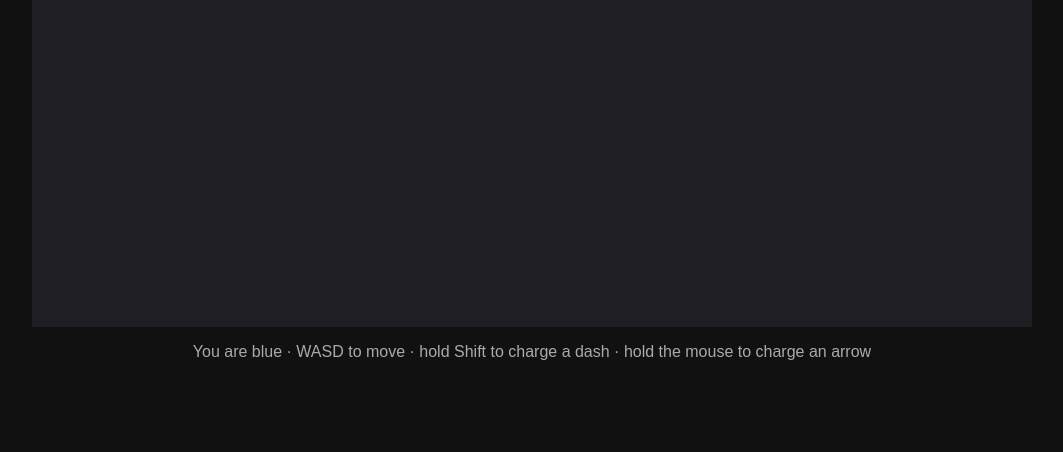
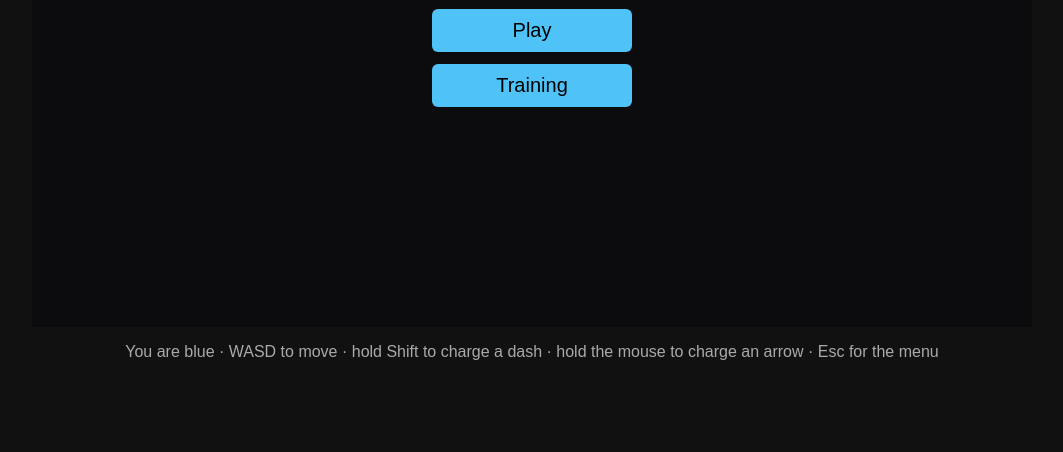
Before and after one commit to MrNo001/the_game, a website built with Vite: page client/index.html in a window 1280 px wide. Shown: the part 348-800 px from the top of the page, without its empty margins (108-1171 px from the left). Built offline with nearby package versions, Linux system fonts and the light colour scheme; no server answers.

Commit message:
added menu and training mode

```diff
--- a/client/index.html
+++ b/client/index.html
@@ -15,16 +15,60 @@
         color: #aaa;
         font-family: sans-serif;
       }
+      #arena {
+        position: relative; /* so the menu can sit on top of the canvas */
+        max-width: 100%;
+      }
       canvas {
+        display: block;
         max-width: 100%;
         background: #1e1e24;
         cursor: crosshair;
       }
+      #menu {
+        position: absolute;
+        inset: 0;
+        display: flex;
+        flex-direction: column;
+        align-items: center;
+        justify-content: center;
+        gap: 12px;
+        background: rgba(0, 0, 0, 0.6);
+      }
+      #menu[hidden] {
+        display: none;
+      }
+      #menu h1 {
+        color: white;
+        margin: 0 0 12px;
+      }
+      #menu button {
+        width: 200px;
+        padding: 10px;
+        font-size: 20px;
+        border: none;
+        border-radius: 6px;
+        background: #4fc3f7;
+        cursor: pointer;
+      }
+      #menu button:hover {
+        background: #81d4fa;
+      }
     </style>
   </head>
   <body>
-    <canvas id="game"></canvas>
-    <p>You are blue &middot; WASD to move &middot; hold Shift to charge a dash &middot; hold the mouse to charge an arrow</p>
+    <div id="arena">
+      <canvas id="game"></canvas>
+      <div id="menu">
+        <h1>Arena</h1>
+        <button id="play-button">Play</button>
+        <button id="training-button">Training</button>
+      </div>
+    </div>
+    <p>
+      You are blue &middot; WASD to move &middot; hold Shift to charge a dash &middot;
+      hold the mouse to charge an arrow &middot; Esc for the menu
+    </p>
     <script type="module" src="./main.ts"></script>
   </body>
 </html>
--- a/client/main.ts
+++ b/client/main.ts
@@ -1,5 +1,9 @@
-// The browser side: read the keyboard and mouse, send them to the server,
-// and draw whatever game state the server sends back.
+// The browser side: shows the menu, reads the keyboard and mouse, and draws the game.
+//
+// There are two ways to play:
+// - Play: the server runs the game. We send it our input and draw the state it sends back.
+// - Training: no server. We run the game rules from shared/game.ts ourselves,
+//   against a target dummy that never moves.
 
 import {
   ARENA_WIDTH,
@@ -8,7 +12,9 @@ import {
   MAX_HEALTH,
   DASH_MAX_CHARGE,
   arrowRange,
+  createPlayer,
   dashDistance,
+  step,
   type Arrow,
   type GameState,
   type Input,
@@ -25,17 +31,53 @@ const ctx = canvas.getContext("2d")!;
 canvas.width = ARENA_WIDTH;
 canvas.height = ARENA_HEIGHT;
 
-// ---- Talking to the server ----
+let mode: "menu" | "play" | "training" = "menu";
+let myId = 0; // which player we are
+let state: GameState = { players: [], arrows: [] };
 
-let socket: WebSocket;
-let myId = 0; // which player we are; the server tells us
-let state: GameState = { players: [], arrows: [] };
-let statusText = "Connecting...";
+// ---- Menu ----
+
+const menu = document.getElementById("menu")!;
+document.getElementById("play-button")!.addEventListener("click", startPlay);
+document.getElementById("training-button")!.addEventListener("click", startTraining);
+
+function startPlay() {
+  mode = "play";
+  menu.hidden = true;
+  statusText = "Connecting...";
+  connect();
+}
+
+function startTraining() {
+  mode = "training";
+  menu.hidden = true;
+  myId = 1;
+  // Player 2 is the target dummy: it never gets any input, so it just stands there
+  state = { players: [createPlayer(1), createPlayer(2)], arrows: [] };
+}
+
+function openMenu() {
+  mode = "menu";
+  menu.hidden = false;
+  disconnect();
+  state = { players: [], arrows: [] };
+}
+
+window.addEventListener("keydown", (e) => {
+  if (e.code === "Escape") openMenu();
+});
+
+// ---- Talking to the server (Play mode only) ----
+
+let socket: WebSocket | null = null;
+let statusText = "";
+let reconnectTimer = 0;
 
 function connect() {
-  socket = new WebSocket(SERVER_URL);
+  const ws = new WebSocket(SERVER_URL);
+  socket = ws;
 
-  socket.onmessage = (event) => {
+  ws.onmessage = (event) => {
     const message = JSON.parse(event.data);
     if (message.type === "welcome") {
       myId = message.id;
@@ -47,14 +89,19 @@ function connect() {
   };
 
   // The server restarts whenever you edit its code, so keep trying to reconnect
-  socket.onclose = (event) => {
+  ws.onclose = (event) => {
+    if (socket !== ws) return; // we closed it ourselves by going back to the menu
     state = { players: [], arrows: [] };
     statusText = `${event.reason || "Disconnected"}, retrying...`;
-    setTimeout(connect, 1000);
+    reconnectTimer = window.setTimeout(connect, 1000);
   };
 }
 
-connect();
+function disconnect() {
+  clearTimeout(reconnectTimer);
+  socket?.close();
+  socket = null;
+}
 
 // ---- Reading the keyboard and mouse ----
 
@@ -69,9 +116,10 @@ const input: Input = {
   aimY: 0,
 };
 
-// Send the input every time it changes; the server keeps the latest one.
+// In Play mode, send the input every time it changes; the server keeps the latest one.
+// (In Training mode there is no socket, and the game loop below reads `input` directly.)
 function sendInput() {
-  if (socket.readyState === WebSocket.OPEN) {
+  if (socket?.readyState === WebSocket.OPEN) {
     socket.send(JSON.stringify(input));
   }
 }
@@ -115,6 +163,26 @@ window.addEventListener("blur", () => {
   sendInput();
 });
 
+// ---- Game loop: runs once per screen refresh ----
+
+let lastTime = 0;
+
+function frame(time: number) {
+  // Seconds since the last frame, capped so switching tabs doesn't cause a big jump
+  const dt = Math.min((time - lastTime) / 1000, 0.1);
+  lastTime = time;
+
+  // In Training mode we run the game rules here, exactly like the server does in Play mode
+  if (mode === "training") {
+    step(state, { [myId]: input }, dt);
+  }
+
+  draw();
+  requestAnimationFrame(frame);
+}
+
+requestAnimationFrame(frame);
+
 // ---- Drawing ----
 
 function draw() {
@@ -123,14 +191,12 @@ function draw() {
   for (const arrow of state.arrows) drawArrow(arrow);
   for (const player of state.players) drawPlayer(player);
 
-  let message = statusText;
-  if (!message && state.players.length < 2) message = "Waiting for another player...";
-  if (message) drawStatus(message);
-
-  requestAnimationFrame(draw);
+  if (mode === "play") {
+    let message = statusText;
+    if (!message && state.players.length < 2) message = "Waiting for another player...";
+    if (message) drawStatus(message);
+  }
 }
-
-requestAnimationFrame(draw);
 
 function drawPlayer(p: Player) {
   const color = p.id === myId ? "#4fc3f7" : "#ef5350"; // you are blue, the enemy is red
```
Also changed, not shown: README.md.
